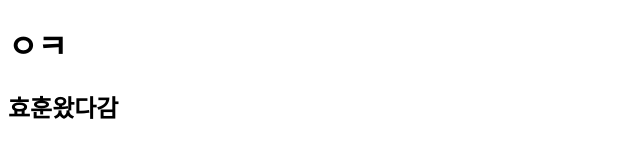
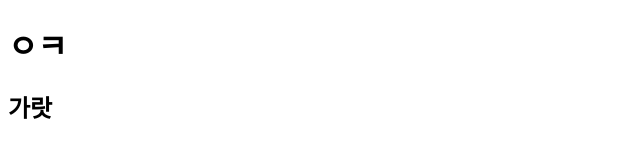
Before and after one commit to tavano2/gangnamProject, a plain HTML site: page web/index.html in a window 1280 px wide. Shown: the whole page, without its empty margins (0-640 px from the left). Drawn offline with Linux system fonts and the light colour scheme.

Commit message:
2018-11-22

```diff
--- a/web/index.html
+++ b/web/index.html
@@ -6,6 +6,6 @@
 </head>
 <body>
 	<h1>ㅇㅋ</h1>
-	<h2>효훈왔다감</h2>
+	<h2>가랏</h2>
 </body>
 </html>
```
